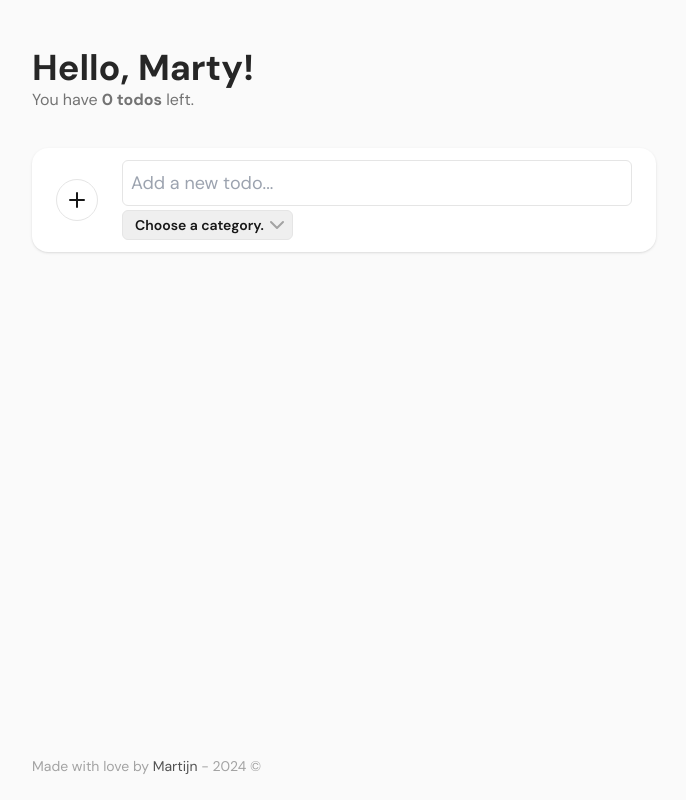
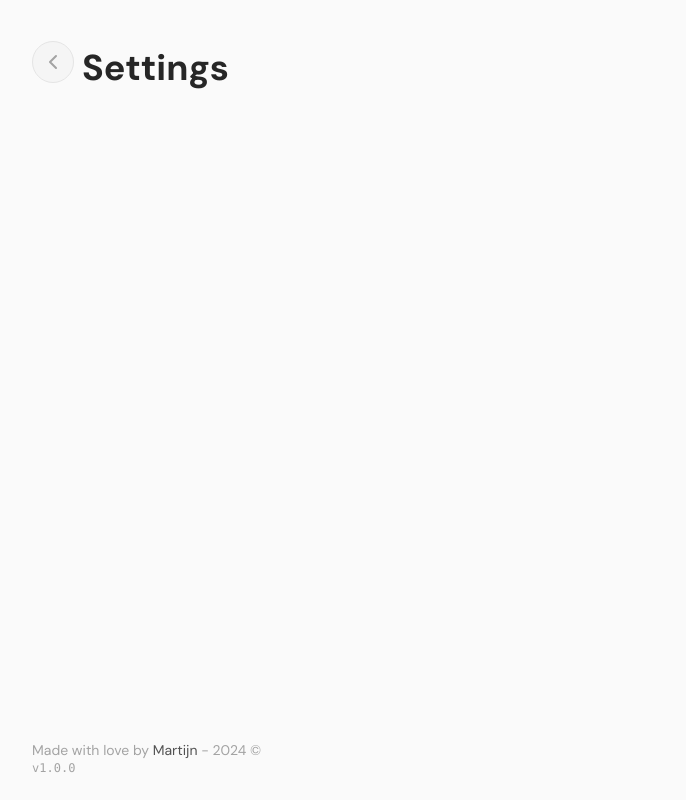
Before and after one commit to MLoth/todo-24, a React (Vite) app: page /settings in a window 1280 px wide. Shown: the whole page, without its empty margins (296-982 px from the left). Built offline with nearby package versions, Linux system fonts and the light colour scheme.

Commit message:
feat: finished v1 with basic todo functionality

```diff
--- /dev/null
+++ b/src/bootstrap/router.tsx
@@ -0,0 +1,23 @@
+import { createBrowserRouter } from 'react-router-dom'
+
+import { TodoOverview } from '../screens/TodoOverview'
+import { TodoSettings } from '../screens/TodoSettings'
+
+const router = createBrowserRouter([
+  {
+    path: '/',
+    element: <TodoOverview />,
+  },
+  {
+    path: '/settings',
+    element: <TodoSettings />,
+  },
+  // TODO: Add a 404 page
+  {
+    path: '*',
+    element: <div>404</div>,
+  },
+])
+
+// Export the router to be used in the app
+export default router
--- a/src/components/AppFooter.tsx
+++ b/src/components/AppFooter.tsx
@@ -1,3 +1,5 @@
+import { version } from '../../package.json'
+
 export const AppFooter = () => (
   <footer className="py-6">
     <p className="text-neutral-400 text-sm">
@@ -7,5 +9,6 @@ export const AppFooter = () => (
       </a>{' '}
       - {new Date().getFullYear()} &copy;
     </p>
+    <p className="font-mono text-xs text-neutral-400">v{version}</p>
   </footer>
 )
--- a/src/components/AppHeader.tsx
+++ b/src/components/AppHeader.tsx
@@ -1,22 +1,28 @@
-export const AppHeader = ({ todoCount }: { todoCount: number }) => {
+export const AppHeader = ({
+  title,
+  todoCount,
+}: {
+  title: string
+  todoCount?: number
+}) => {
   const welcomeMessage = () => {
-    if (todoCount === 1) {
-      return <>You have 1 todo left.</>
-    } else {
-      return (
-        <>
-          You have <span className="font-bold">{todoCount} todos</span> left.
-        </>
-      )
-    }
+    if (todoCount === undefined || todoCount === null) return null
+    if (todoCount === 1)
+      return <p className="text-neutral-500">You have 1 todo left.</p>
+
+    return (
+      <p className="text-neutral-500">
+        You have <span className="font-bold">{todoCount} todos</span> left.
+      </p>
+    )
   }
 
   return (
     <header className="mb-3 pt-12 pb-6">
       <h1 className="text-4xl font-bold text-neutral-800 dark:text-white">
-        Hello, Marty!
+        {title}
       </h1>
-      <p className="text-neutral-500">{welcomeMessage()}</p>
+      {welcomeMessage()}
     </header>
   )
 }
--- a/src/main.tsx
+++ b/src/main.tsx
@@ -1,11 +1,12 @@
 import React from 'react'
 import ReactDOM from 'react-dom/client'
-import App from './App.tsx'
+import { RouterProvider } from 'react-router-dom'
 
 import './assets/tailwind.css'
+import router from './bootstrap/router'
 
 ReactDOM.createRoot(document.getElementById('root')!).render(
   <React.StrictMode>
-    <App />
+    <RouterProvider router={router} />
   </React.StrictMode>,
 )
--- a/src/screens/TodoOverview.tsx
+++ b/src/screens/TodoOverview.tsx
@@ -1,10 +1,11 @@
 import { useEffect, useState } from 'react'
-import { Check, ChevronDown, Plus, Trash } from 'lucide-react'
+import { Check, ChevronDown, Plus, Settings, Trash } from 'lucide-react'
 
 import { Todo } from '../models/Todo'
 import { AppFooter } from '../components/AppFooter'
 import { AppHeader } from '../components/AppHeader'
 import { uid } from 'uid'
+import { Link } from 'react-router-dom'
 
 export const TodoOverview = () => {
   const [todos, setTodos] = useState<Todo[]>([])
@@ -33,7 +34,15 @@ export const TodoOverview = () => {
   return (
     <div className="flex flex-col min-h-screen mx-auto max-w-2xl px-6">
       {/* Header: amount of todo & welcome message */}
-      <AppHeader todoCount={todos.length} />
+      <div className="flex items-center justify-between">
+        <AppHeader title="Hello, Marty!" todoCount={todos.length} />
+        <Link
+          className="border border-neutral-200 bg-neutral-100 rounded-full p-2 text-neutral-400"
+          to="/settings"
+        >
+          <Settings />
+        </Link>
+      </div>
 
       <div className="flex-1">
         <form
@@ -92,10 +101,10 @@ export const TodoOverview = () => {
             >
               <input className="sr-only peer" type="checkbox" id={todo.id} />
               <label
-                className="flex items-center justify-center peer-checked:bg-blue-500 peer-checked:text-blue-100 rounded-full cursor-pointer p-2 border border-neutral-200 focus:outline-none peer-focus-visible:ring-2 peer-focus-visible:ring-blue-500 focus:border-transparent hover:text-white hover:bg-blue-100"
+                className="flex items-center justify-center peer-checked:bg-blue-500 peer-checked:text-blue-100 rounded-full cursor-pointer p-2 border border-neutral-200 focus:outline-none peer-focus-visible:ring-2 peer-focus-visible:ring-blue-500 focus:border-transparent hover:text-blue-500 hover:bg-blue-100 text-neutral-200"
                 htmlFor={todo.id}
               >
-                <Check className="stroke-current" />
+                <Check className="stroke-current stroke-4" />
               </label>
               <div className="flex-1">
                 <p>{todo.task}</p>
--- /dev/null
+++ b/src/screens/TodoSettings.tsx
@@ -0,0 +1,28 @@
+import { Link } from 'react-router-dom'
+import { ChevronLeft } from 'lucide-react'
+import { AppFooter } from '../components/AppFooter'
+import { AppHeader } from '../components/AppHeader'
+
+export const TodoSettings = () => {
+  return (
+    <div className="flex flex-col min-h-screen mx-auto max-w-2xl px-6">
+      {/* TODO: can this be reused? */}
+      <div className="flex items-center justify-between">
+        <div className="flex items-center gap-2">
+          <Link
+            className="border border-neutral-200 bg-neutral-100 rounded-full p-2 text-neutral-400"
+            to="/"
+          >
+            <ChevronLeft />
+          </Link>
+          <AppHeader title="Settings" />
+        </div>
+      </div>
+
+      <div className="flex-1"></div>
+
+      {/* Footer: about the app (c) Martijn - CURRENT YEAR */}
+      <AppFooter />
+    </div>
+  )
+}
```
Also changed, not shown: package.json (+6 -1 lines), 1 other file (tests, documents, lock files or other folders).
